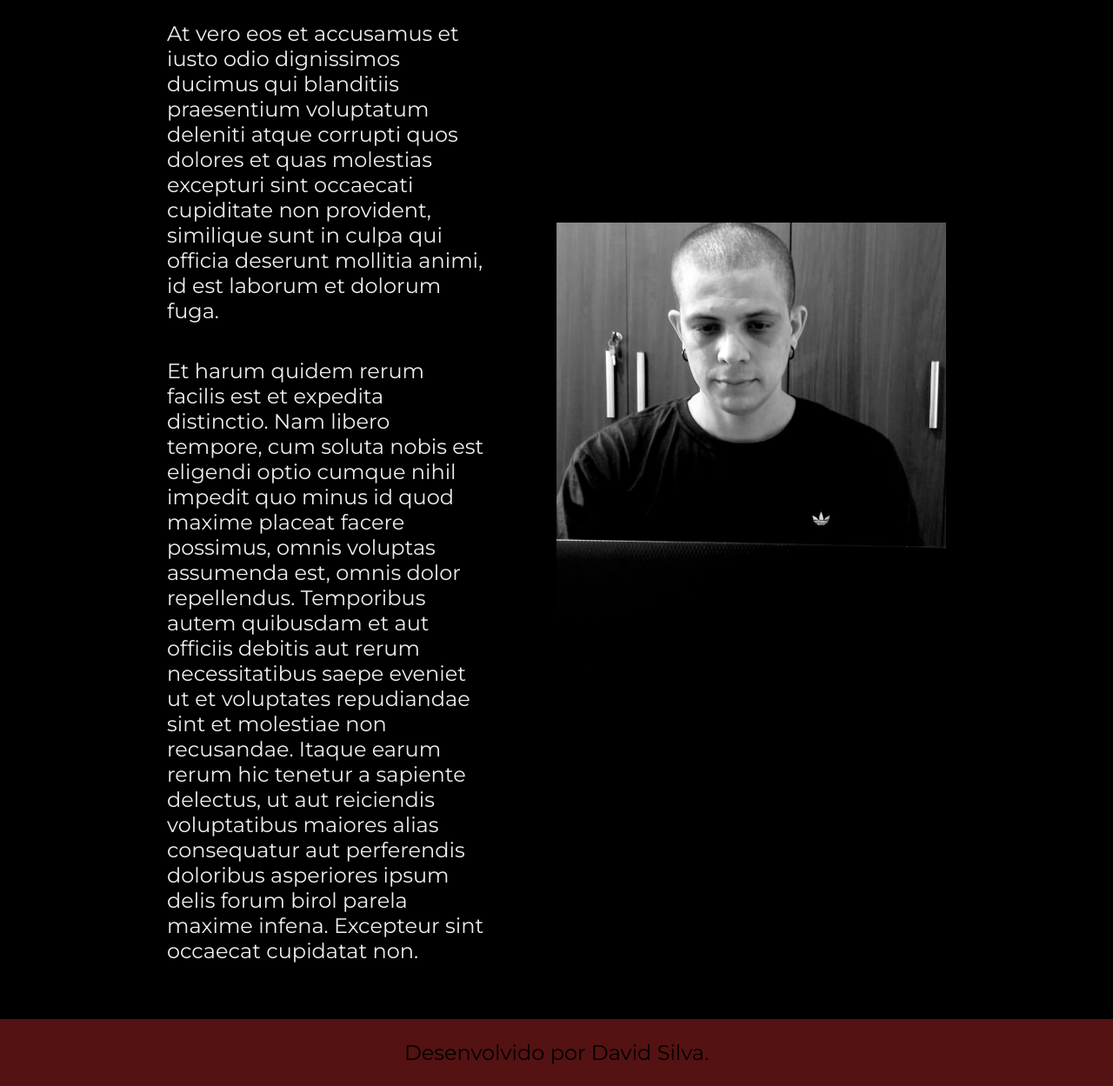
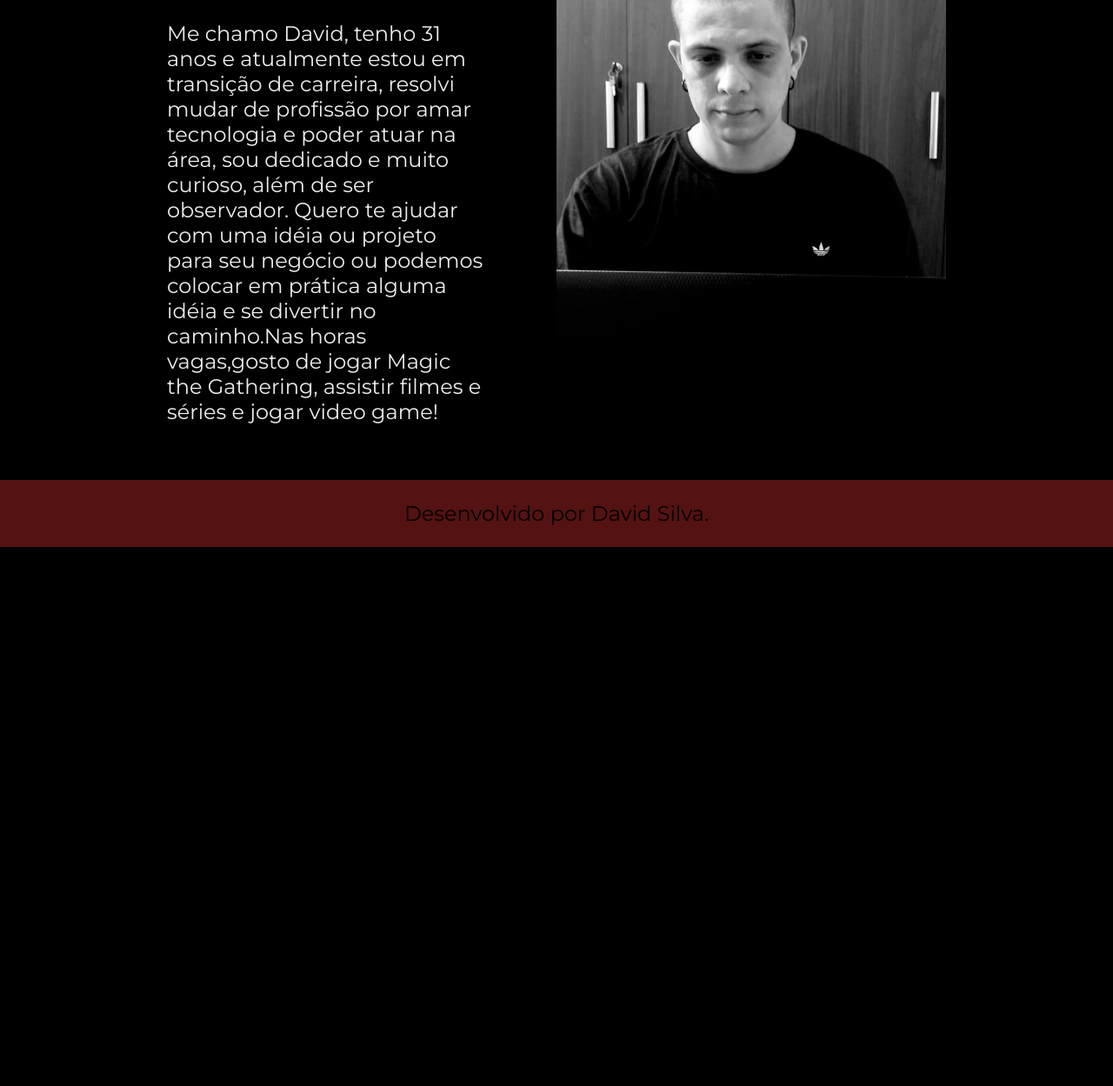
Before and after one commit to DavidWillian91/portifolio, a plain HTML site: page about.html in a window 1280 px wide. Shown: the part 180-1429 px from the top of the page at 87% size. After the commit the page ends 809 px from the top, so only its background shows below. Drawn offline with nearby package versions, Linux system fonts and the light colour scheme.

Commit message:
Atualizar o about.html

```diff
--- a/about.html
+++ b/about.html
@@ -19,18 +19,9 @@
     <main class="apresentacao">
         <section class="apresentacao__conteudo">
             <h1 class="apresentacao__conteudo__titulo">Sobre mim</h1>
-            <p class="apresentacao__conteudo__texto">At vero eos et accusamus et iusto odio dignissimos ducimus qui blanditiis praesentium voluptatum deleniti
-                atque corrupti quos dolores et quas molestias excepturi sint occaecati cupiditate non provident,
-                similique sunt in culpa qui officia deserunt mollitia animi, id est laborum et dolorum fuga.
+            <p class="apresentacao__conteudo__texto">Me chamo David, tenho 31 anos e atualmente estou em transição de carreira, resolvi mudar de profissão por amar tecnologia e poder atuar na área, sou dedicado e muito curioso, além de ser observador. Quero te ajudar com uma idéia ou projeto para seu negócio ou podemos colocar em prática alguma idéia e se divertir no caminho.Nas horas vagas,gosto de jogar Magic the Gathering, assistir filmes e séries e jogar video game!
             </p>
-            <p class="apresentacao__conteudo__texto">
-                Et harum quidem rerum facilis est et expedita distinctio. Nam libero tempore, cum soluta nobis est
-                eligendi optio cumque nihil impedit quo minus id quod maxime placeat facere possimus, omnis voluptas
-                assumenda est, omnis dolor repellendus. Temporibus autem quibusdam et aut officiis debitis aut rerum
-                necessitatibus saepe eveniet ut et voluptates repudiandae sint et molestiae non recusandae. Itaque earum
-                rerum hic tenetur a sapiente delectus, ut aut reiciendis voluptatibus maiores alias consequatur aut
-                perferendis doloribus asperiores ipsum delis forum birol parela maxime infena. Excepteur sint occaecat
-                cupidatat non.</p>
+
         </section>
         <img class="apresentacao__imagem" src="./assets/imagem.jpg.jpeg"  alt="Foto do David Silva programando">
     </main>
```
